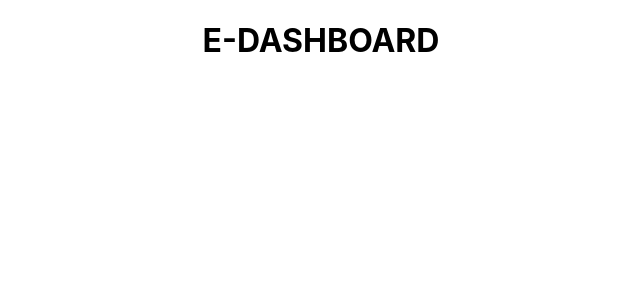
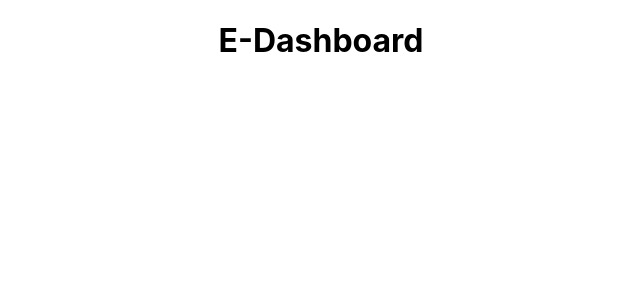
Before and after one commit to Rej327/e-dashboard-frontend, a React (Create React App) app: page / in a window 1280 px wide. Shown: the top 300 px of the page, without its empty margins (319-959 px from the left). Built offline with nearby package versions, Linux system fonts and the light colour scheme.

Commit message:
adding frontend

```diff
--- a/src/App.js
+++ b/src/App.js
@@ -4,7 +4,7 @@ import "./App.css";
 function App() {
   return (
     <div className="App">
-      <h1>E-DASHBOARD</h1>
+      <h1>E-Dashboard</h1>
     </div>
   );
 }
```
